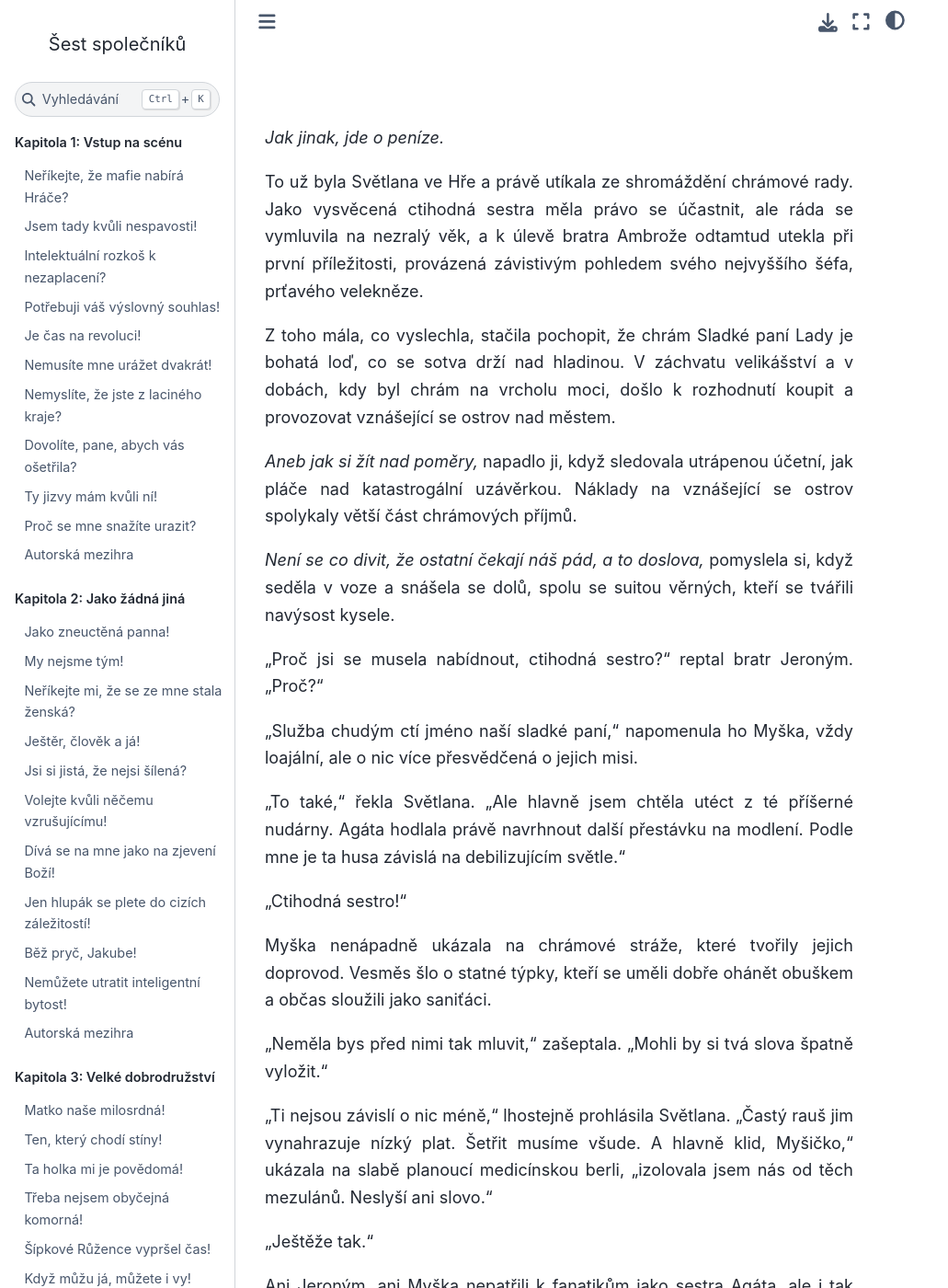
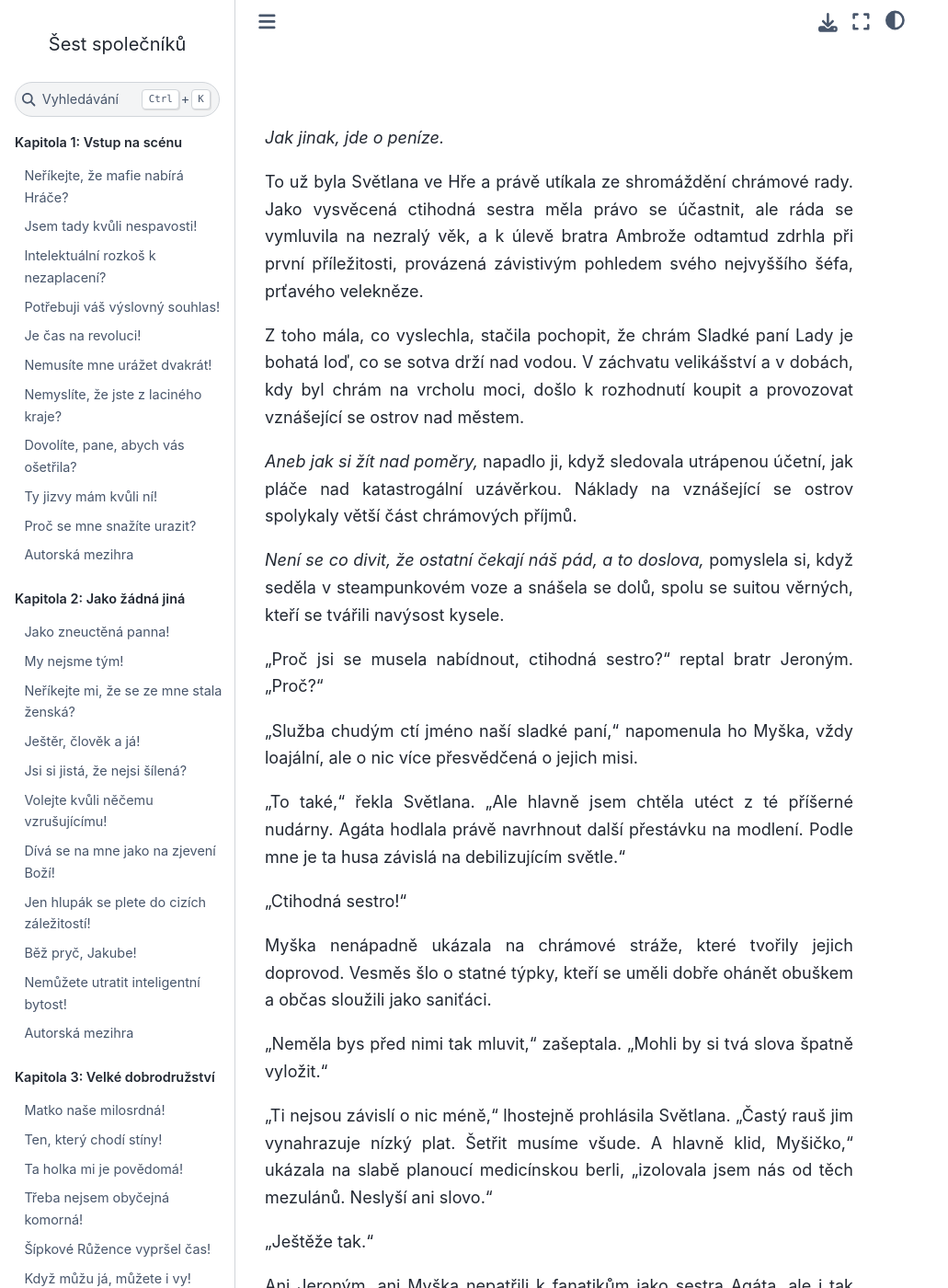
Before and after one commit to hanpari/sest-spolecniku, a Sphinx documentation site: the page built from source/sest_spolecniku/018/08.md, in a window 1280 px wide and 1400 px high. Shown: the whole window at 92% size, without its empty margins (0-1031 px from the left). Built offline with Sphinx 7.4.7 and the Sphinx Book theme 1.1.4, drawn with Linux system fonts in a browser that asks for light colours; some of the changed text lies outside the part shown.

Commit message:
Chudinska ctvrt

```diff
--- a/source/sest_spolecniku/018/08.md
+++ b/source/sest_spolecniku/018/08.md
@@ -2,13 +2,13 @@
 
 *Jak jinak, jde o peníze.*
 
-To už byla Světlana ve Hře a právě utíkala ze shromáždění chrámové rady. Jako vysvěcená ctihodná sestra měla právo se účastnit, ale ráda se vymluvila na nezralý věk, a k úlevě bratra Ambrože odtamtud utekla při první příležitosti, provázená závistivým pohledem svého nejvyššího šéfa, prťavého velekněze.
+To už byla Světlana ve Hře a právě utíkala ze shromáždění chrámové rady. Jako vysvěcená ctihodná sestra měla právo se účastnit, ale ráda se vymluvila na nezralý věk, a k úlevě bratra Ambrože odtamtud zdrhla při první příležitosti, provázená závistivým pohledem svého nejvyššího šéfa, prťavého velekněze.
 
-Z toho mála, co vyslechla, stačila pochopit, že chrám Sladké paní Lady je bohatá loď, co se sotva drží nad hladinou. V záchvatu velikášství a v dobách, kdy byl chrám na vrcholu moci, došlo k rozhodnutí koupit a provozovat vznášející se ostrov nad městem.
+Z toho mála, co vyslechla, stačila pochopit, že chrám Sladké paní Lady je bohatá loď, co se sotva drží nad vodou. V záchvatu velikášství a v dobách, kdy byl chrám na vrcholu moci, došlo k rozhodnutí koupit a provozovat vznášející se ostrov nad městem.
 
 *Aneb jak si žít nad poměry,* napadlo ji, když sledovala utrápenou účetní, jak pláče nad katastrogální uzávěrkou. Náklady na vznášející se ostrov spolykaly větší část chrámových příjmů.
 
-*Není se co divit, že ostatní čekají náš pád, a to doslova,* pomyslela si, když seděla v  voze a snášela se dolů, spolu se suitou věrných, kteří se tvářili navýsost kysele.
+*Není se co divit, že ostatní čekají náš pád, a to doslova,* pomyslela si, když seděla v steampunkovém voze a snášela se dolů, spolu se suitou věrných, kteří se tvářili navýsost kysele.
 
 "Proč jsi se musela nabídnout, ctihodná sestro?" reptal bratr Jeroným. "Proč?"
 
```
Also changed, not shown: other parts of source/sest_spolecniku/018/08.md (+16 -4 lines).
